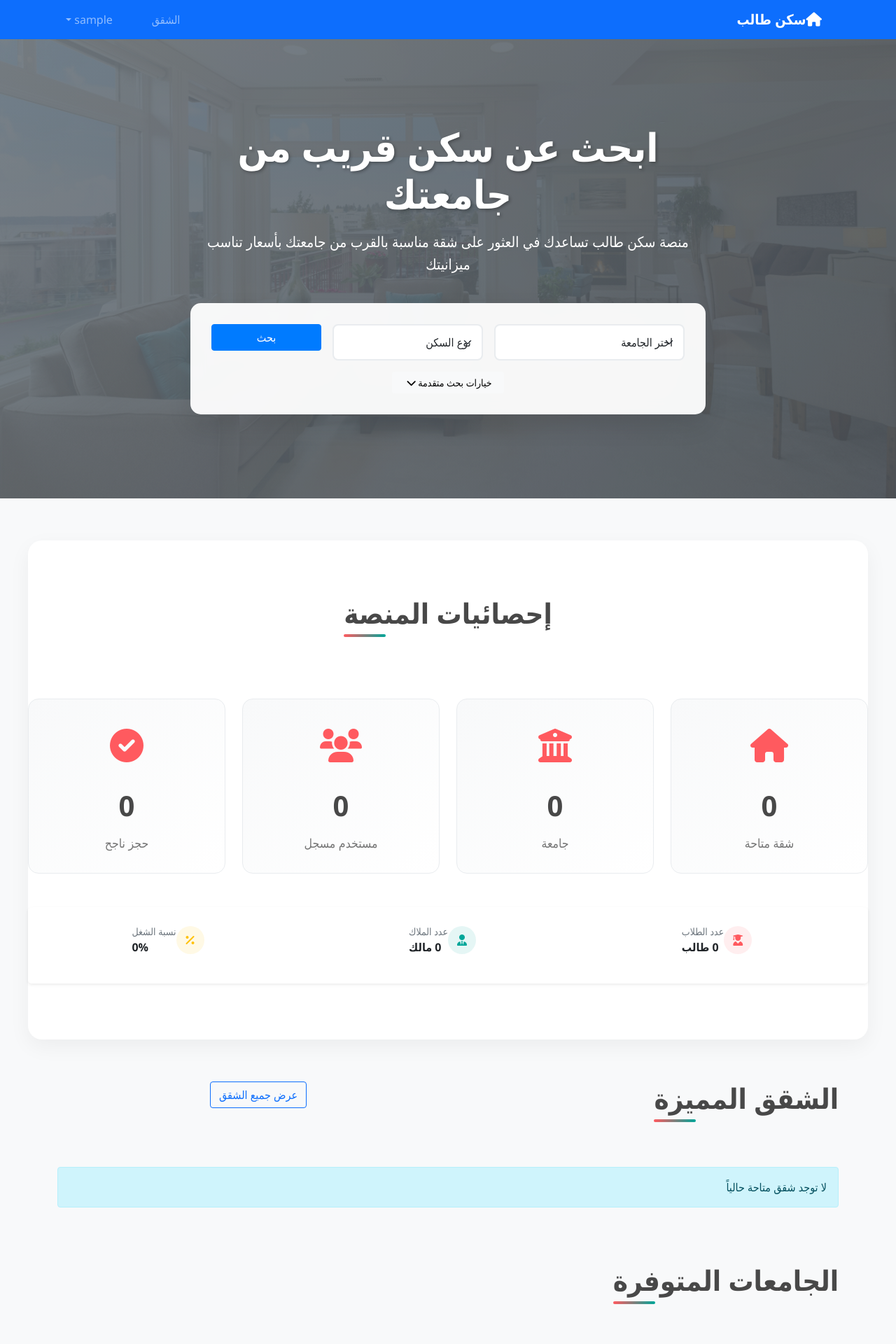
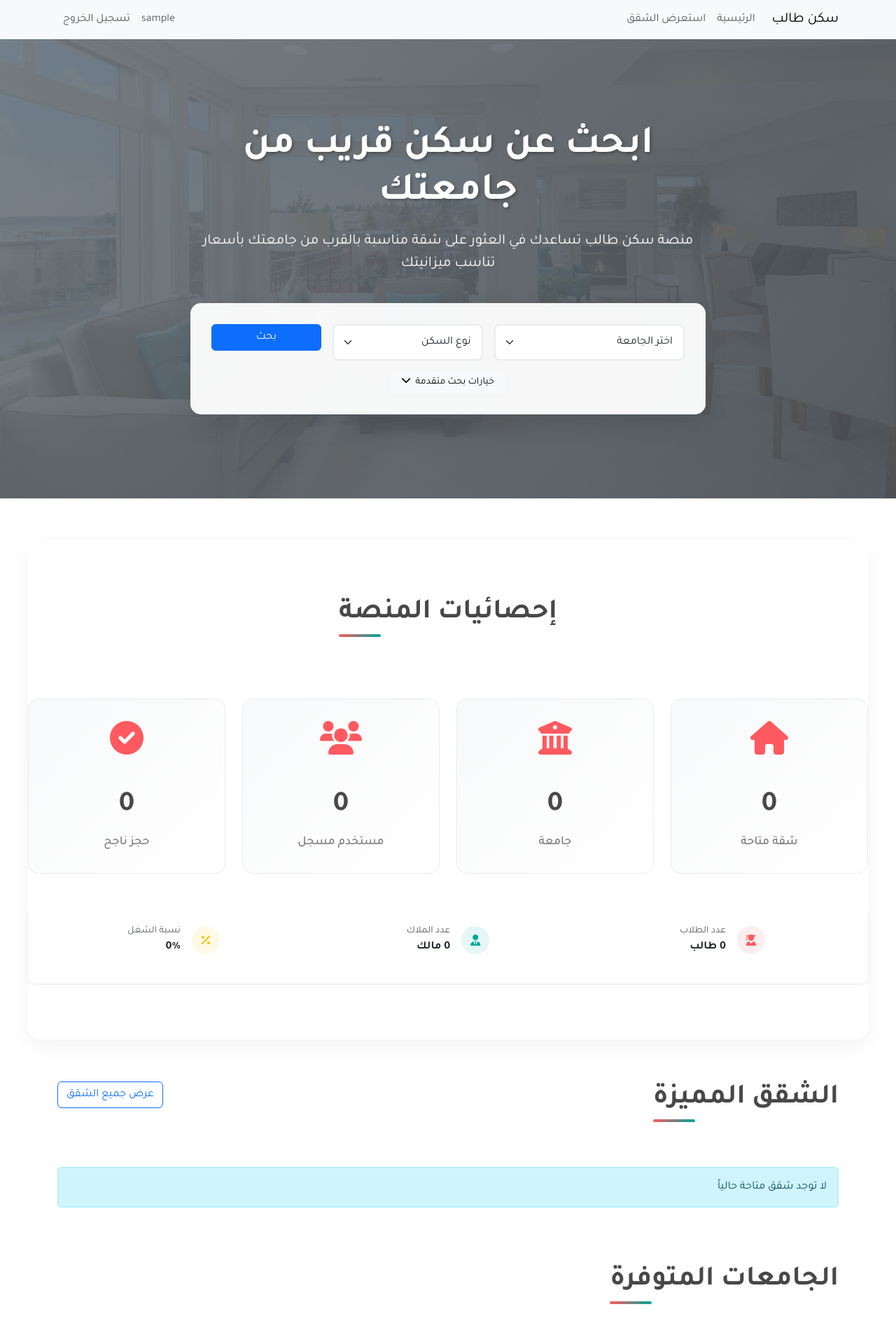
Before and after one commit to ibrahemmaher900/student-housing, a Django app: page / in a window 1280 px wide. Shown: the top 1920 px of the page at 70% size. Run offline with Django 4.2, Linux system fonts and the light colour scheme; the visitor is signed in with stand-in values (Sample User, id 1); data that the repository does not hold is empty.

Commit message:
استعادة تصميم الموقع للنسخة البسيطة base_simple.html مع الحفاظ على التفاصيل

```diff
--- a/templates/base/base.html
+++ b/templates/base/base.html
@@ -4,58 +4,46 @@
     <meta charset="UTF-8">
     <meta name="viewport" content="width=device-width, initial-scale=1.0">
     <title>{% block title %}سكن طالب{% endblock %}</title>
-
-    <!-- Bootstrap CSS -->
-    <link href="https://cdn.jsdelivr.net/npm/bootstrap@5.1.3/dist/css/bootstrap.min.css" rel="stylesheet">
-    <link href="https://cdnjs.cloudflare.com/ajax/libs/font-awesome/6.0.0/css/all.min.css" rel="stylesheet">
-
-    {% load static %}
-    <link rel="stylesheet" href="{% static 'css/style.css' %}">
-
+    <link rel="stylesheet" href="https://cdn.jsdelivr.net/npm/bootstrap@5.3.0/dist/css/bootstrap.rtl.min.css">
+    <link rel="stylesheet" href="https://cdnjs.cloudflare.com/ajax/libs/font-awesome/6.0.0/css/all.min.css">
+    <link href="https://fonts.googleapis.com/css2?family=Tajawal:wght@400;500;700&display=swap" rel="stylesheet">
+    <style>
+        body {
+            font-family: 'Tajawal', sans-serif;
+        }
+    </style>
     {% block extra_css %}{% endblock %}
 </head>
 <body>
-    <!-- Navigation -->
-    <nav class="navbar navbar-expand-lg navbar-dark bg-primary">
+    <nav class="navbar navbar-expand-lg navbar-light bg-light shadow-sm">
         <div class="container">
-            <a class="navbar-brand" href="{% url 'home' %}">
-                <i class="fas fa-home me-2"></i>سكن طالب
-            </a>
-
+            <a class="navbar-brand" href="/">سكن طالب</a>
             <button class="navbar-toggler" type="button" data-bs-toggle="collapse" data-bs-target="#navbarNav">
                 <span class="navbar-toggler-icon"></span>
             </button>
-
             <div class="collapse navbar-collapse" id="navbarNav">
                 <ul class="navbar-nav me-auto">
                     <li class="nav-item">
-                        <a class="nav-link" href="{% url 'apartment_list' %}">الشقق</a>
+                        <a class="nav-link" href="/">الرئيسية</a>
+                    </li>
+                    <li class="nav-item">
+                        <a class="nav-link" href="/apartments/">استعرض الشقق</a>
                     </li>
                 </ul>
-
                 <ul class="navbar-nav">
                     {% if user.is_authenticated %}
-                        <li class="nav-item dropdown">
-                            <a class="nav-link dropdown-toggle" href="#" id="navbarDropdown" role="button" data-bs-toggle="dropdown">
-                                {{ user.username }}
-                            </a>
-                            <ul class="dropdown-menu">
-                                <li><a class="dropdown-item" href="{% url 'profile' %}">الملف الشخصي</a></li>
-                                <li><a class="dropdown-item" href="{% url 'my_apartments' %}">شققي</a></li>
-                                <li><a class="dropdown-item" href="{% url 'my_bookings' %}">حجوزاتي</a></li>
-                                <li><a class="dropdown-item" href="{% url 'owner_dashboard' %}">
-                                    <i class="fas fa-tachometer-alt me-2"></i>لوحة التحكم
-                                </a></li>
-                                <li><hr class="dropdown-divider"></li>
-                                <li><a class="dropdown-item" href="{% url 'logout' %}">تسجيل الخروج</a></li>
-                            </ul>
+                        <li class="nav-item">
+                            <a class="nav-link" href="/users/profile/">{{ user.username }}</a>
+                        </li>
+                        <li class="nav-item">
+                            <a class="nav-link" href="/users/logout/">تسجيل الخروج</a>
                         </li>
                     {% else %}
                         <li class="nav-item">
-                            <a class="nav-link" href="{% url 'login' %}">تسجيل الدخول</a>
+                            <a class="nav-link" href="/users/login/">تسجيل الدخول</a>
                         </li>
                         <li class="nav-item">
-                            <a class="nav-link" href="{% url 'register' %}">إنشاء حساب</a>
+                            <a class="nav-link" href="/users/register/">التسجيل</a>
                         </li>
                     {% endif %}
                 </ul>
@@ -63,42 +51,25 @@
         </div>
     </nav>
 
-    <!-- Messages -->
     {% if messages %}
         <div class="container mt-3">
             {% for message in messages %}
-                <div class="alert alert-{{ message.tags }} alert-dismissible fade show" role="alert">
+                <div class="alert alert-{{ message.tags }}">
                     {{ message }}
-                    <button type="button" class="btn-close" data-bs-dismiss="alert"></button>
                 </div>
             {% endfor %}
         </div>
     {% endif %}
 
-    <!-- Main Content -->
-    <main>
-        {% block content %}
-        {% endblock %}
-    </main>
+    {% block content %}{% endblock %}
 
-    <!-- Footer -->
-    <footer class="bg-dark text-light py-4 mt-5">
-        <div class="container">
-            <div class="row">
-                <div class="col-md-6">
-                    <h5>سكن طالب</h5>
-                    <p>منصة لإيجار الشقق للطلاب</p>
-                </div>
-                <div class="col-md-6 text-end">
-                    <p>&copy; 2024 سكن طالب. جميع الحقوق محفوظة.</p>
-                </div>
-            </div>
+    <footer class="bg-dark text-white py-4 mt-5">
+        <div class="container text-center">
+            <p>&copy; 2025 سكن طالب. جميع الحقوق محفوظة.</p>
         </div>
     </footer>
 
-    <!-- Bootstrap JS -->
-    <script src="https://cdn.jsdelivr.net/npm/bootstrap@5.1.3/dist/js/bootstrap.bundle.min.js"></script>
-
+    <script src="https://cdn.jsdelivr.net/npm/bootstrap@5.3.0/dist/js/bootstrap.bundle.min.js"></script>
     {% block extra_js %}{% endblock %}
 </body>
 </html>
```
